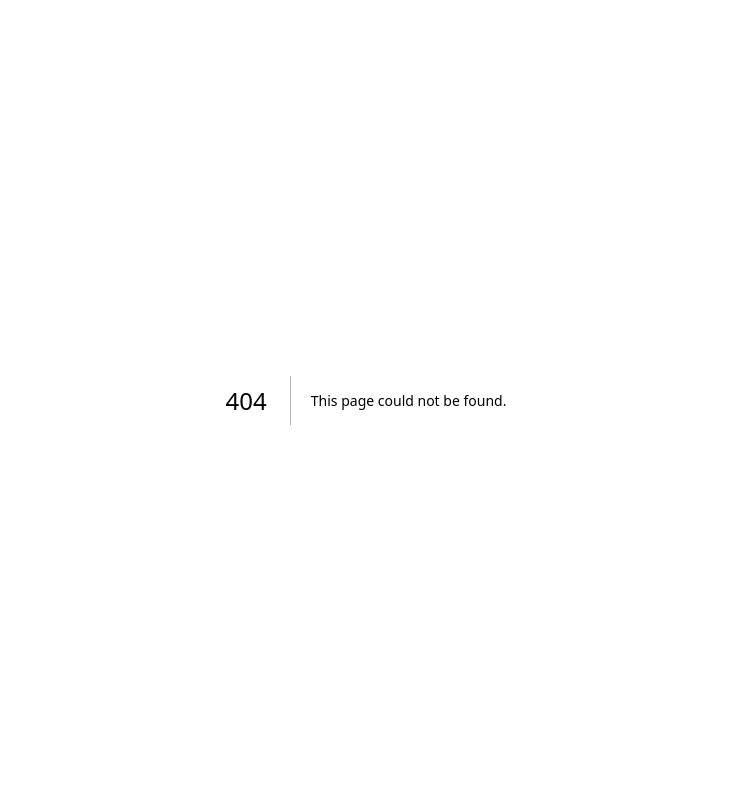
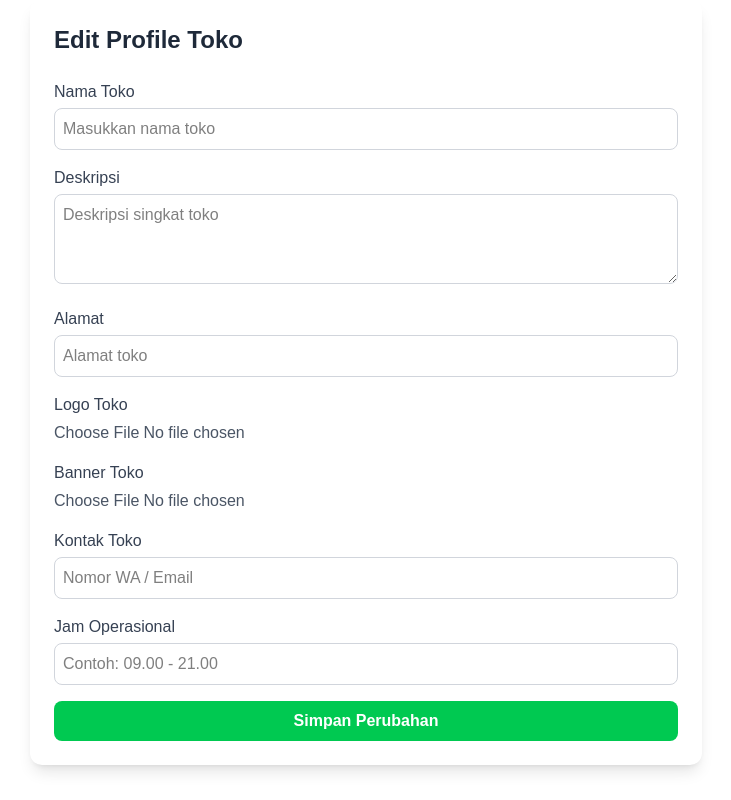
Before and after one commit to difhaels/dexx-fe, a Next.js app: page /seller/edit in a window 1280 px wide. Before the commit this address had no page. Shown: the whole page, without its empty margins (274-1005 px from the left). Built offline with nearby package versions, Linux system fonts and the light colour scheme.

Commit message:
added edit seller

```diff
--- /dev/null
+++ b/src/app/seller/edit/page.js
@@ -0,0 +1,102 @@
+import React from "react";
+
+export default function EditSellerProfile() {
+  return (
+    <div className="max-w-2xl mx-auto bg-white shadow-lg rounded-xl p-6">
+      <h2 className="text-2xl font-bold text-gray-800 mb-6">
+        Edit Profile Toko
+      </h2>
+      <form className="space-y-4">
+        {/* Nama Toko */}
+        <div>
+          <label className="block text-gray-700 font-medium mb-1">
+            Nama Toko
+          </label>
+          <input
+            type="text"
+            className="w-full border border-gray-300 rounded-lg p-2"
+            placeholder="Masukkan nama toko"
+          />
+        </div>
+
+        {/* Deskripsi Toko */}
+        <div>
+          <label className="block text-gray-700 font-medium mb-1">
+            Deskripsi
+          </label>
+          <textarea
+            rows={3}
+            className="w-full border border-gray-300 rounded-lg p-2"
+            placeholder="Deskripsi singkat toko"
+          />
+        </div>
+
+        {/* Alamat */}
+        <div>
+          <label className="block text-gray-700 font-medium mb-1">Alamat</label>
+          <input
+            type="text"
+            className="w-full border border-gray-300 rounded-lg p-2"
+            placeholder="Alamat toko"
+          />
+        </div>
+
+        {/* Logo */}
+        <div>
+          <label className="block text-gray-700 font-medium mb-1">
+            Logo Toko
+          </label>
+          <input
+            type="file"
+            accept="image/*"
+            className="w-full text-gray-600"
+          />
+        </div>
+
+        {/* Banner */}
+        <div>
+          <label className="block text-gray-700 font-medium mb-1">
+            Banner Toko
+          </label>
+          <input
+            type="file"
+            accept="image/*"
+            className="w-full text-gray-600"
+          />
+        </div>
+
+        {/* Kontak */}
+        <div>
+          <label className="block text-gray-700 font-medium mb-1">
+            Kontak Toko
+          </label>
+          <input
+            type="text"
+            className="w-full border border-gray-300 rounded-lg p-2"
+            placeholder="Nomor WA / Email"
+          />
+        </div>
+
+        {/* Jam Operasional */}
+        <div>
+          <label className="block text-gray-700 font-medium mb-1">
+            Jam Operasional
+          </label>
+          <input
+            type="text"
+            className="w-full border border-gray-300 rounded-lg p-2"
+            placeholder="Contoh: 09.00 - 21.00"
+          />
+        </div>
+
+        {/* Tombol */}
+        <button
+          type="button"
+          className="w-full bg-green-500 hover:bg-green-600 text-white font-semibold py-2 px-4 rounded-lg transition"
+        >
+          Simpan Perubahan
+        </button>
+      </form>
+    </div>
+  );
+}
```
